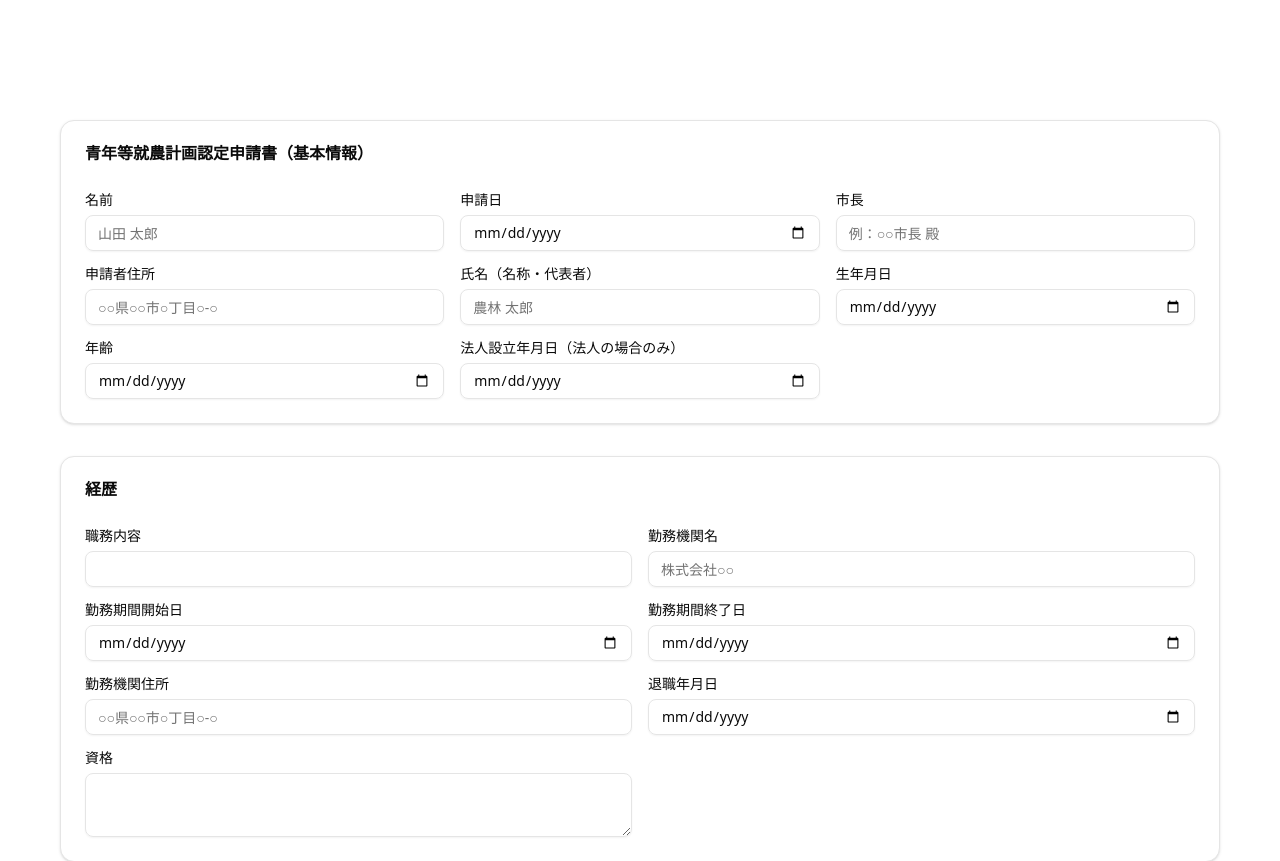
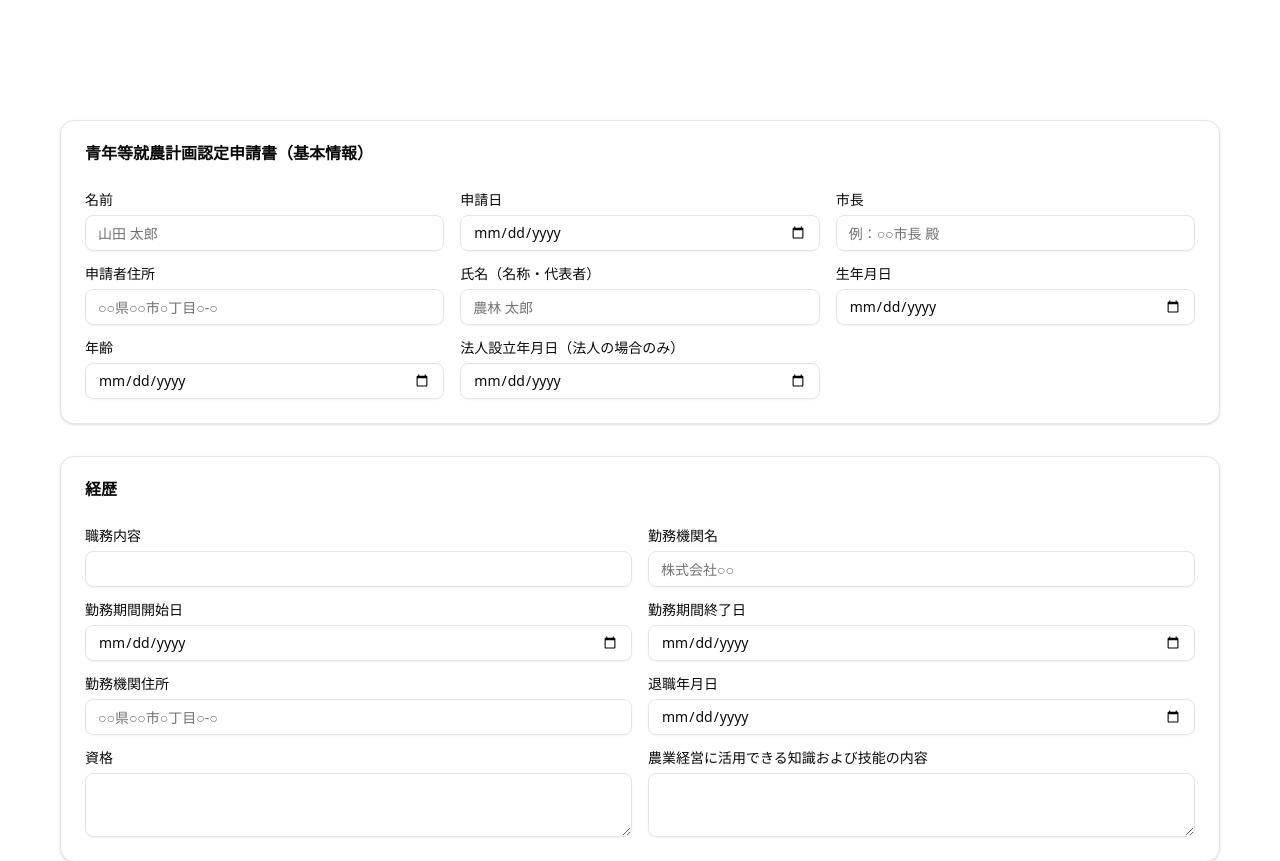
Before and after one commit to otakota/AgrI-Spark-Cyclone, a Next.js app: page /agriform2 in a window 1280 px wide. Shown: the top 861 px of the page. Built offline with nearby package versions, Linux system fonts and the light colour scheme.

Commit message:
経歴のフォームまで完成

```diff
--- a/app/agriform2/page.tsx
+++ b/app/agriform2/page.tsx
@@ -28,6 +28,7 @@ const formSchema = z.object({
   companyAdress: z.string().min(1, { message: "必須" }),
   retirementDate: z.string().min(1, { message: "必須" }),
   qualification: z.string().max(255, { message: "255文字以内で記入してください"}).optional(),
+  skillAgricultural: z.string().max(255, { message: "255文字以内で記入してください"}).optional(),
 })
 
 export type FormValues = z.output<typeof formSchema>;
@@ -55,6 +56,7 @@ export default function ProfileForm() {
       companyAdress: "",
       retirementDate: "",
       qualification: "",
+      skillAgricultural: "",
     }
   })
 
--- a/components/form/ConfirmStep.tsx
+++ b/components/form/ConfirmStep.tsx
@@ -25,7 +25,7 @@ export const ConfirmStep: React.FC<ConfirmStepProps> = ({ data, onBack, onFinalS
           <ConfirmItem label="氏名（名称・代表者）" value={data.applicantName} />
           <ConfirmItem label="生年月日" value={data.birthDate} />
           <ConfirmItem label="年齢" value={data.age} />
-          <ConfirmItem label="法人設立年月日（法人の場合のみ）" value={data.corpEstablishedDate} />
+          <ConfirmItem label="法人設立年月日（法人の場合のみ）" value={data.corpEstablishedDate || "未入力"} />
         </div>
 
         <hr className="my-6 border-gray-300 dark:border-gray-700" />
@@ -39,7 +39,8 @@ export const ConfirmStep: React.FC<ConfirmStepProps> = ({ data, onBack, onFinalS
           <ConfirmItem label="勤務期間終了日" value={data.companyenddate} />
           <ConfirmItem label="勤務機関住所" value={data.companyAdress} />
           <ConfirmItem label="退職年月日" value={data.retirementDate} />
-          <ConfirmItem label="資格" value={data.qualification} />
+          <ConfirmItem label="資格" value={data.qualification || "未入力"} />
+          <ConfirmItem label="農業経営に活用できる知識および技能の内容" value={data.skillAgricultural || "未入力"} />
         </div>
 
         {/* ボタンセクション */}
@@ -60,6 +61,6 @@ export const ConfirmStep: React.FC<ConfirmStepProps> = ({ data, onBack, onFinalS
 const ConfirmItem: React.FC<{ label: string, value: string | undefined }> = ({ label, value }) => (
   <div>
     <p className="text-sm text-gray-500 dark:text-gray-400 font-medium">{label}</p>
-    <p className="text-base font-semibold">{value}</p>
+    <p className="text-base font-semibold ">{value}</p>
   </div>
 );
--- a/components/form/InputStep.tsx
+++ b/components/form/InputStep.tsx
@@ -36,6 +36,7 @@ export const InputStep: React.FC<InputStepProps> = ({ form, onSubmit }) => {
           <ReusableFormField control={form.control} name="companyAdress" label="勤務機関住所" placeholder="○○県○○市○丁目○-○" />
           <ReusableFormField control={form.control} name="retirementDate" label="退職年月日" type="date" />
           <ReusableTextareaField control={form.control} name="qualification" label="資格" rows={4} />
+          <ReusableTextareaField control={form.control} name="skillAgricultural" label="農業経営に活用できる知識および技能の内容" rows={4} />
         </CardContent>
       </Card>
 
```
